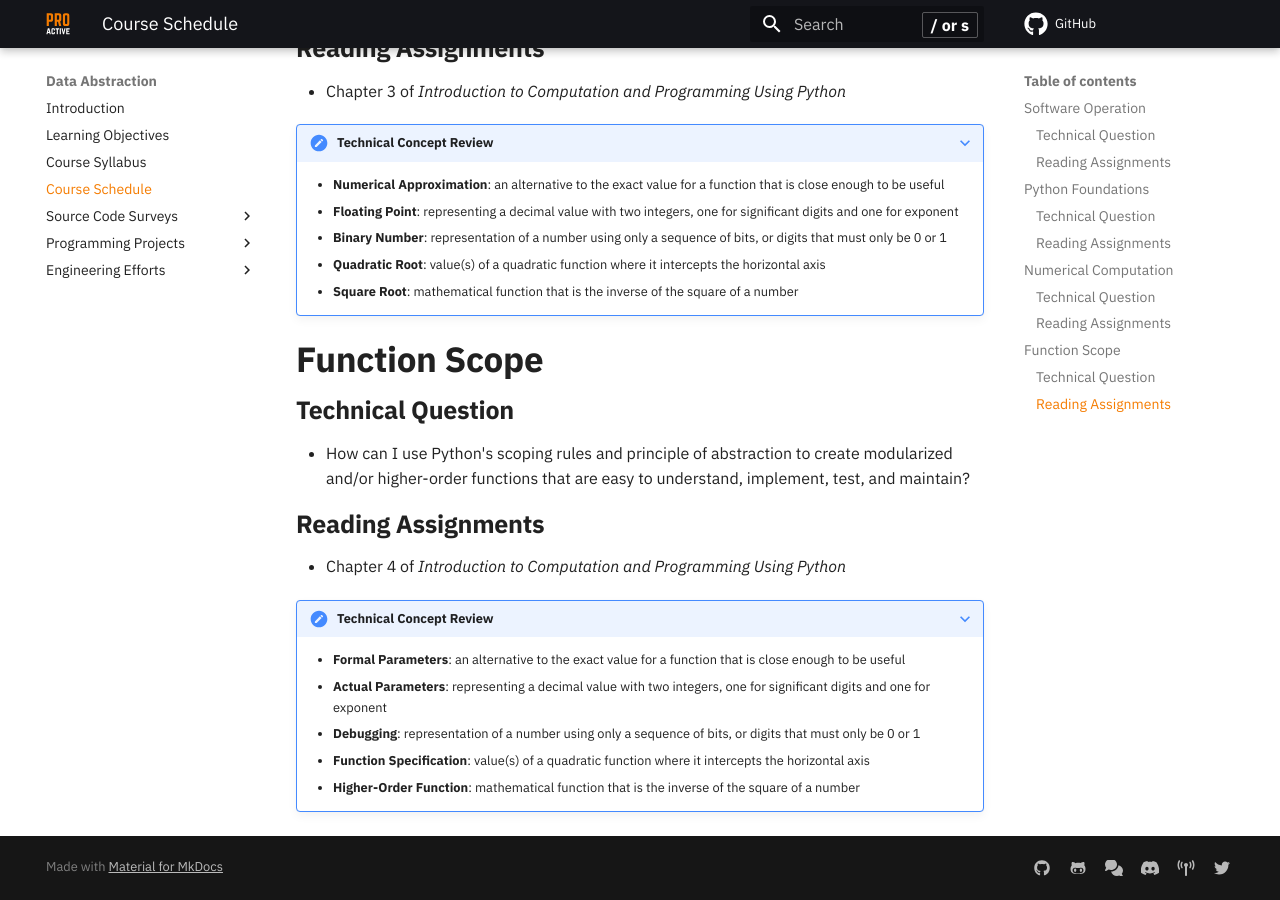
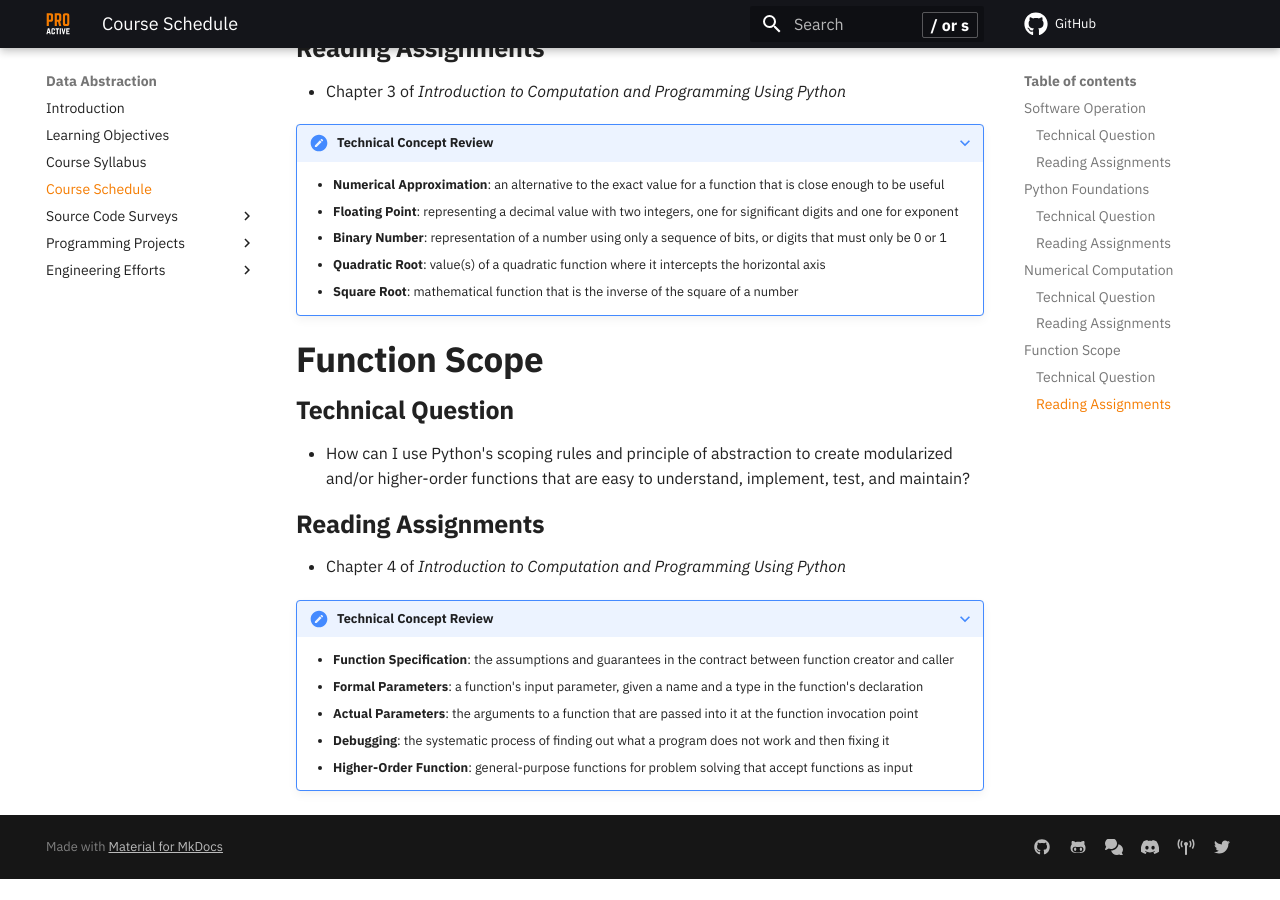
Before and after one commit to ProactiveProgrammers/www.proactiveprogrammers.com, an MkDocs documentation site: the page built from docs/data-abstraction/schedule-data-abstraction.md, in a window 1280 px wide and 900 px high, scrolled down 1153 px. Built offline with MkDocs 1.6.1 and Material for MkDocs 9.7.7, drawn with Linux system fonts in a browser that asks for light colours; comment, search, counter and statistics services are not loaded; after the commit the page ends 2032 px from its top, so only the background shows below that.

Commit message:
feat: Add correct defs in module four in schedule-data-abstraction.

```diff
--- a/docs/data-abstraction/schedule-data-abstraction.md
+++ b/docs/data-abstraction/schedule-data-abstraction.md
@@ -79,13 +79,13 @@
 
 ???+ note "Technical Concept Review"
 
-    - **Formal Parameters**: an alternative to the exact value for a function
-      that is close enough to be useful
-    - **Actual Parameters**: representing a decimal value with two integers, one
-      for significant digits and one for exponent
-    - **Debugging**: representation of a number using only a sequence of bits,
-      or digits that must only be 0 or 1
-    - **Function Specification**: value(s) of a quadratic function where it
-      intercepts the horizontal axis
-    - **Higher-Order Function**: mathematical function that is the inverse of
-      the square of a number
+    - **Function Specification**: the assumptions and guarantees in the contract
+      between function creator and caller
+    - **Formal Parameters**: a function's input parameter, given a name and a
+      type in the function's declaration
+    - **Actual Parameters**: the arguments to a function that are passed into it
+      at the function invocation point
+    - **Debugging**: the systematic process of finding out what a program does
+      not work and then fixing it
+    - **Higher-Order Function**: general-purpose functions for problem solving
+      that accept functions as input
```
